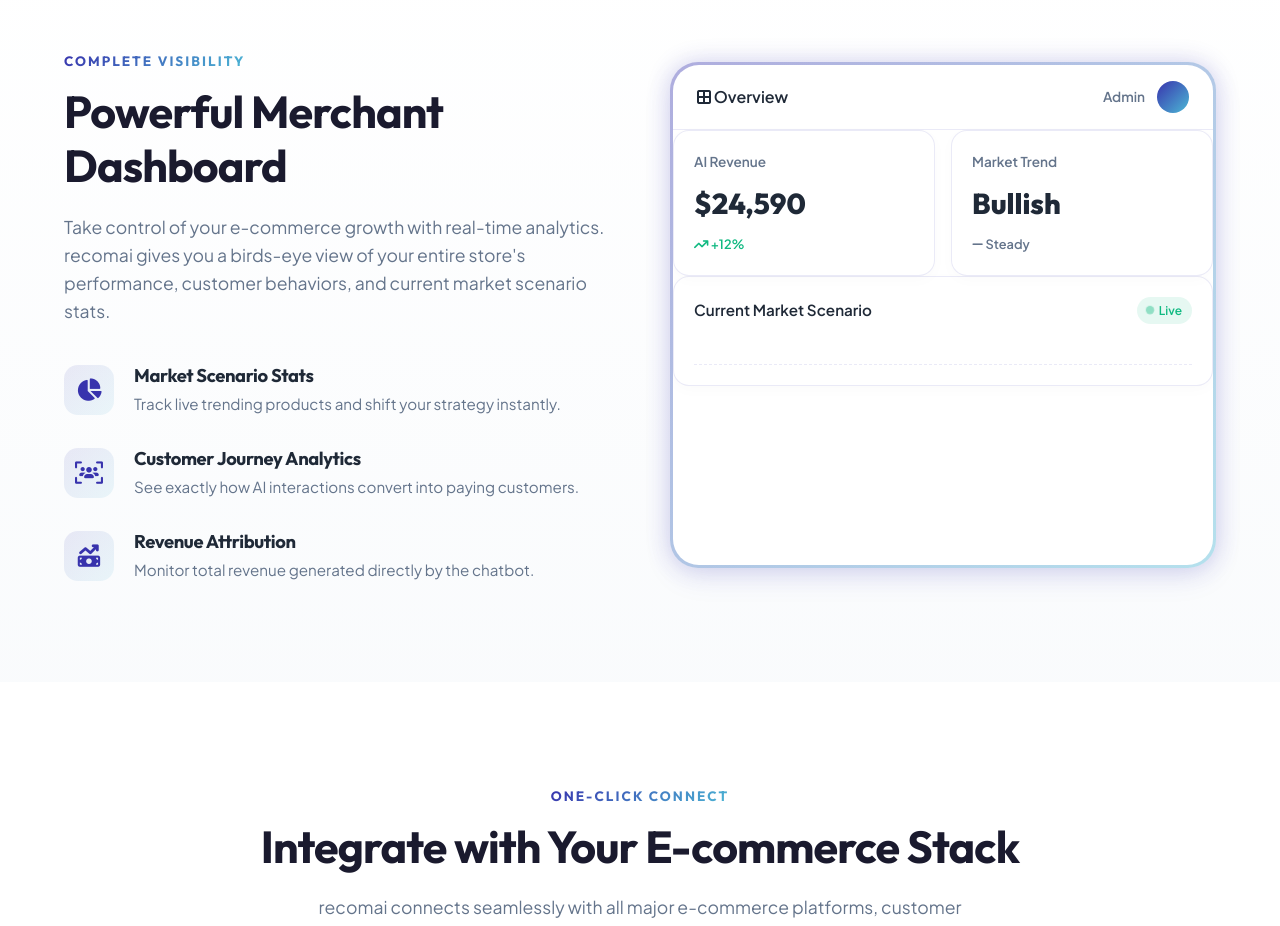
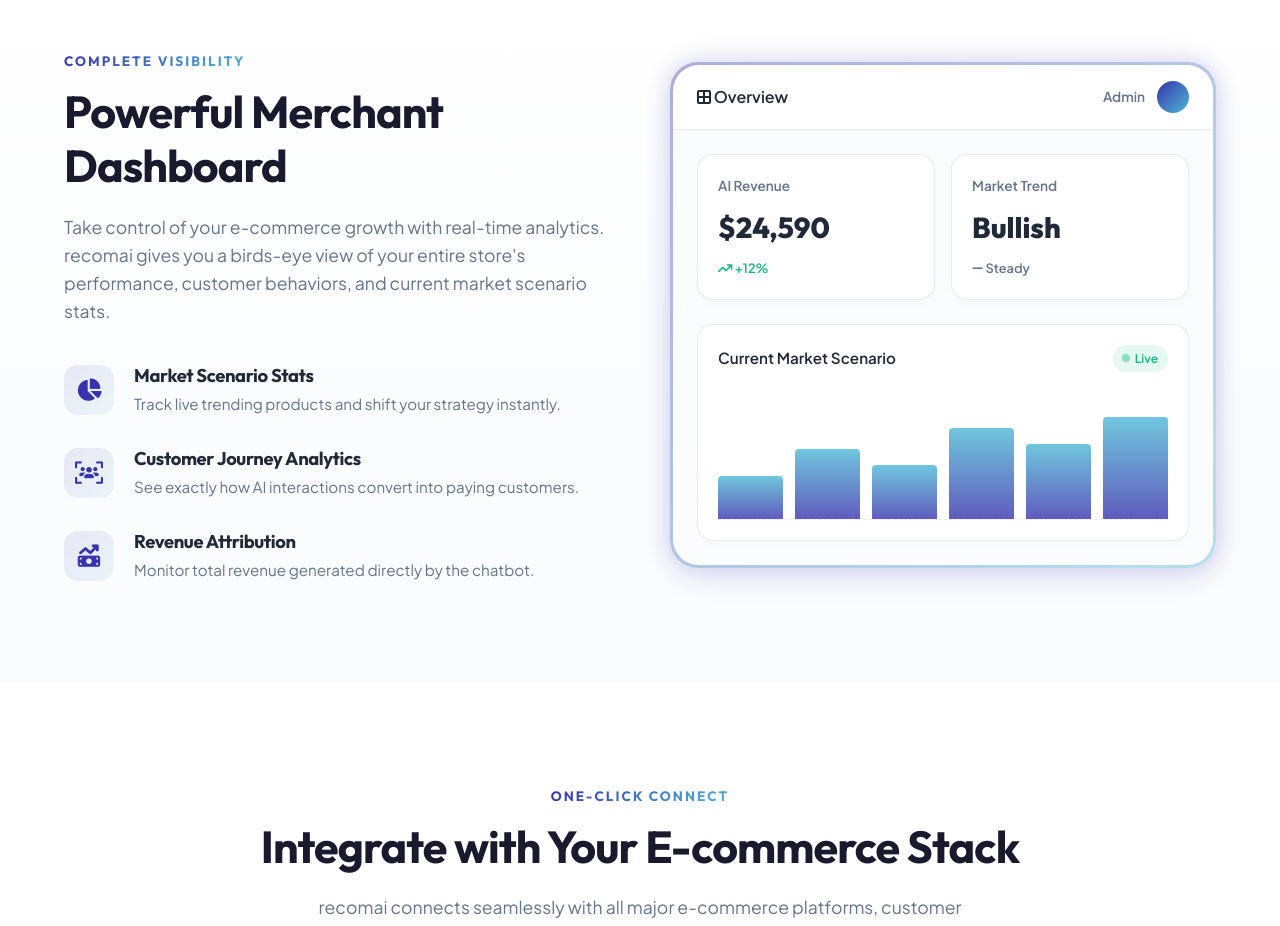
Before and after one commit to shivampb/recom-simple, a React (Vite) app: page / in a window 1280 px wide. Shown: the part 3620-4546 px from the top of the page. Built offline with nearby package versions, Linux system fonts and the light colour scheme.

Commit message:
Fix dashboard layout selector and ensure white Shopify button text & icon

```diff
--- a/src/styles/landing.css
+++ b/src/styles/landing.css
@@ -1372,7 +1372,7 @@ section {
     background: linear-gradient(135deg, var(--color-primary), var(--color-secondary));
 }
 
-.dash-& {
+.dash-body {
     padding: 24px;
     display: flex;
     flex-direction: column;
```
